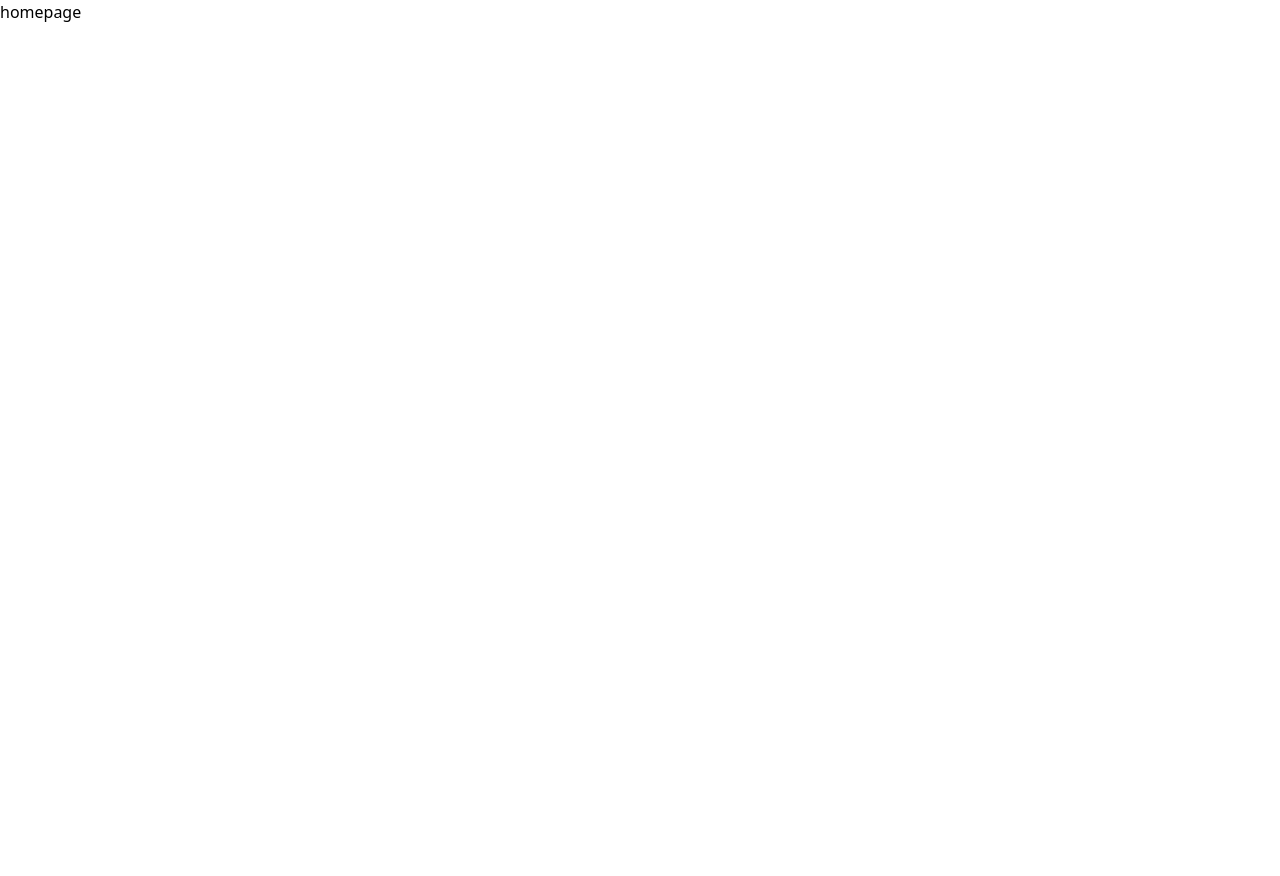
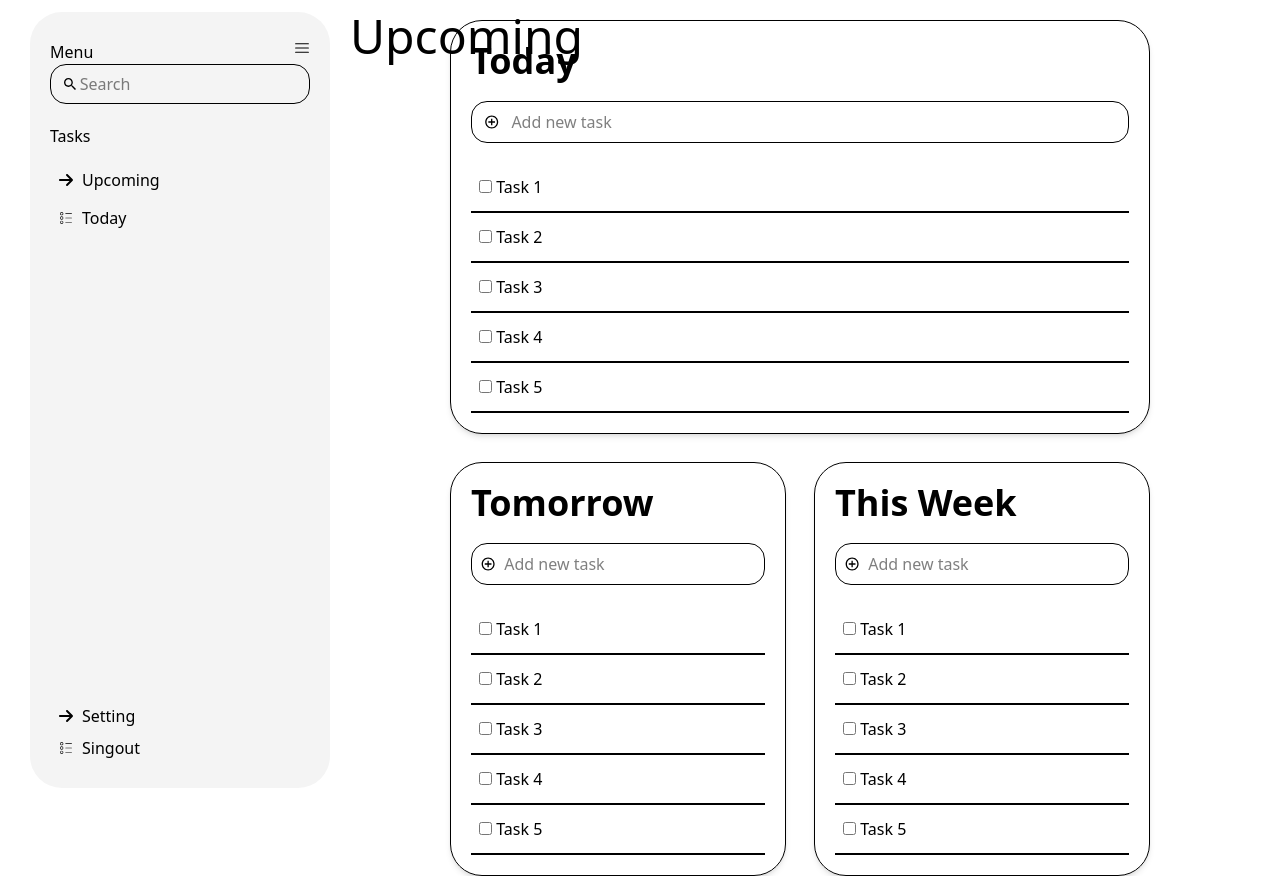
Before and after one commit to ewadusDev/todo-list, a Next.js app: page / in a window 1280 px wide. Before the commit the page ends 800 px from the top, so only its background shows below. Built offline with nearby package versions, Linux system fonts and the light colour scheme.

Commit message:
add ui todolist

```diff
--- a/src/app/layout.tsx
+++ b/src/app/layout.tsx
@@ -1,5 +1,6 @@
 import type { Metadata } from "next";
 import "./globals.css";
+import Sidenav from "./ui/sidebar/sidenav";
 
 
 export const metadata: Metadata = {
@@ -14,7 +15,8 @@ export default function RootLayout({
 }>) {
   return (
     <html lang="en">
-      <body>
+      <body className="flex justify-center h-screen p-3 gap-5">
+        <Sidenav />
         {children}
       </body>
     </html>
--- a/src/app/page.tsx
+++ b/src/app/page.tsx
@@ -1,9 +1,29 @@
+import { mockData } from "@/lib/data";
+import TodoList from "./ui/home/todolist";
 
 
 export default function Home() {
   return (
-    <>
-      homepage
-    </>
+    <main className="w-[900px]">
+      <h1 className="text-5xl">Upcoming</h1>
+      <div className="h-full w-full flex flex-col items-center justify-center">
+        {/* Main Welcome Content*/}
+
+        {/* <div className=" flex flex-col items-center justify-center px-28 gap-10">
+          <h1 className="text-5xl">Welcome to ToDoPy</h1>
+          <p>A to-do app is a simple, user-friendly digital tool designed to help individuals and teams organize tasks and manage their daily activities efficiently. Users can create, edit, and prioritize tasks, set deadlines or reminders, categorize items, and track their progress, all within an intuitive and accessible interface. These apps are essential for improving productivity, reducing stress, and ensuring that important responsibilities are not forgotten.</p>
+          <button className="bg-green-400 px-5 py-2 rounded-2xl mt-5 hover:bg-green-500">Go to tasks</button>
+        </div> */}
+
+        {/*  todo overall */}
+        <div className="grid grid-cols-2 gap-7 w-[700px]">
+          <TodoList title="Today" data={mockData} className="col-span-2" />
+          <TodoList title="Tomorrow" data={mockData} />
+          <TodoList title="This Week" data={mockData} />
+        </div>
+
+      </div>
+
+    </main>
   );
 }
--- a/src/app/signup/layout.tsx
+++ b/src/app/signup/layout.tsx
@@ -3,7 +3,7 @@ import ImageCover from "../../../public/coverpage.png";
 
 export default function Layout({ children }: { children: React.ReactNode }) {
     return (
-        <main className="flex h-screen justify-center items-center bg-gray-200">
+        <main className="flex h-screen justify-center items-center bg-white">
             <div className="flex gap-5">
                 <div className="relative w-[450px] h-[600px] rounded-3xl overflow-hidden">
                     <Image src={ImageCover} fill alt="Image Cover" className="object-cover" />
--- a/src/app/signup/page.tsx
+++ b/src/app/signup/page.tsx
@@ -12,9 +12,9 @@ const SignUpPage = () => {
 
   return (
     <section className="flex items-center justify-center w-[450px] h-[600px] bg-white rounded-3xl">
-      <div className="w-full px-12 border">
-        <h1 className="text-3xl font-bold">Sign up</h1>
-        <form className="flex flex-col gap-2">
+      <div className="w-full px-12">
+        <h1 className="text-3xl font-bold my-2">Sign up</h1>
+        <form className="flex flex-col gap-5">
           <input type="text" name="firstname" placeholder="First Name" className="h-10 w-full border rounded-xl px-2" />
           <input type="text" name="lastname" placeholder="Last Name" className="h-10 w-full border rounded-xl px-2" />
           <input type="email" name="email" placeholder="E-mail address" className="h-10 w-full border rounded-xl px-2" />
@@ -36,7 +36,7 @@ const SignUpPage = () => {
           </div>
           <Button name="Sign Up" type="submit" />
         </form>
-        <p>Don&apos;t have an account? <span><Link href={"/signin"} className="font-semibold hover:underline text-blue-500">Sign in</Link></span></p>
+        <p className="mt-2 text-center">Don&apos;t have an account? <span><Link href={"/signin"} className="font-semibold hover:underline text-blue-500">Sign in</Link></span></p>
 
 
       </div>
--- /dev/null
+++ b/src/app/today/page.tsx
@@ -0,0 +1,15 @@
+import { mockData } from "@/lib/data";
+import TodoList from "../ui/home/todolist";
+
+
+const Today = () => {
+    return (
+        <main className="w-[900px] rounded-4xl flex flex-col justify-between">
+            <h1 className="text-5xl">Today</h1>
+            <div className="grid grid-cols-2 gap-7 w-full h-11/12">
+                <TodoList title="Today" data={mockData} className="col-span-2" />
+            </div>
+        </main>
+    )
+}
+export default Today
--- /dev/null
+++ b/src/app/ui/home/todolist.tsx
@@ -0,0 +1,33 @@
+import { IoMdAddCircleOutline } from "react-icons/io";
+
+
+type TodoListProps = {
+    title: string
+    data?: { isDone: boolean, task: string }[]
+    className?: string
+}
+
+
+const TodoList = ({ title, data, className }: TodoListProps) => {
+    return (
+        <section className={`w-full ${className}  rounded-4xl p-5 shadow-md border`}>
+            <div className="flex flex-col gap-5">
+                <h2 className="text-4xl font-semibold">{title}</h2>
+                <div className="w-full rounded-2xl flex flex-row border items-center overflow-hidden px-2">
+                    <IoMdAddCircleOutline className="grow-1" />
+                    <input type="text" className=" px-2 py-2 grow-50 outline-hidden" placeholder="Add new task" />
+                </div>
+                <ul>
+                    {data?.map((item, index) => {
+                        return (
+                            <li key={index} className="border-b-2 px-2 py-3">
+                                <span><input type="checkbox" checked={item.isDone} readOnly /></span> {item.task}
+                            </li>
+                        )
+                    })}
+                </ul>
+            </div>
+        </section>
+    )
+}
+export default TodoList
--- /dev/null
+++ b/src/app/ui/sidebar/sidenav.tsx
@@ -0,0 +1,52 @@
+import { RxHamburgerMenu } from "react-icons/rx";
+import { IoMdSearch } from "react-icons/io";
+import { FaArrowRight } from "react-icons/fa6";
+import { CiCircleList } from "react-icons/ci";
+import Link from "next/link";
+
+
+const Sidenav = () => {
+    return (
+        <nav className="px-5 flex flex-col w-[300px] justify-between py-7 bg-[#F4F4F4] rounded-4xl">
+            <div className="">
+                <div className="flex justify-between">
+                    <h5>Menu</h5>
+                    <RxHamburgerMenu />
+                </div>
+
+                <div className="flex flex-col">
+                    <div className="relative">
+                        <input className="w-full h-10 border rounded-2xl px-2"
+                            type="text" placeholder="     Search" />
+                        <IoMdSearch className="absolute top-1/2 left-3 -translate-y-1/2" />
+                    </div>
+                </div>
+
+                <div className="flex flex-col gap-5 mt-5">
+                    <h6>Tasks</h6>
+                    <ul className="flex flex-col gap-3.5 ">
+                        <Link href={"/"}>
+                            <li className="flex items-center gap-2 hover:bg-gray-200 hover:cursor-pointer rounded-2xl px-2">
+                                <FaArrowRight />Upcoming
+                            </li>
+                        </Link>
+                        <Link href={"/today"}>
+                            <li className="flex items-center gap-2 hover:bg-gray-200 hover:cursor-pointer rounded-2xl px-2"><CiCircleList />Today </li>
+                        </Link>
+
+                    </ul>
+                </div>
+            </div>
+
+            <div>
+                <ul className="flex flex-col gap-2">
+                    <li className="flex items-center gap-2 hover:bg-gray-200 hover:cursor-pointer rounded-2xl px-2"><FaArrowRight />Setting</li>
+                    <li className="flex items-center gap-2 hover:bg-gray-200 hover:cursor-pointer rounded-2xl px-2"><CiCircleList />Singout </li>
+                </ul>
+
+            </div>
+
+        </nav>
+    )
+}
+export default Sidenav
--- a/src/app/welcome/page.tsx
+++ b/src/app/welcome/page.tsx
@@ -13,7 +13,9 @@ const WelcomePage = () => {
                     A todo list app is a digital task management tool designed to help users organize
                     and prioritize their daily activities and responsibilities.
                 </p>
-                <Button name="Get Started" type="button" />
+                <Link href={"/"} className="w-full">
+                    <Button name="Get Started" type="button" />
+                </Link>
                 <p className="text-gray-500">
                     Already have an account?
                     <Link href={"/signin"} className="font-semibold hover:underline text-blue-500">
--- /dev/null
+++ b/src/lib/data.ts
@@ -0,0 +1,5 @@
+export const mockData = [{ isDone: false, task: "Task 1", date: "2023-10-01", time: "12:00", id: 1 },
+{ isDone: false, task: "Task 2", date: "2023-10-01", time: "12:00", id: 2 },
+{ isDone: false, task: "Task 3", date: "2023-10-01", time: "12:00", id: 3 },
+{ isDone: false, task: "Task 4", date: "2023-10-01", time: "12:00", id: 4 },
+{ isDone: false, task: "Task 5", date: "2023-10-01", time: "12:00", id: 5 },]
```
